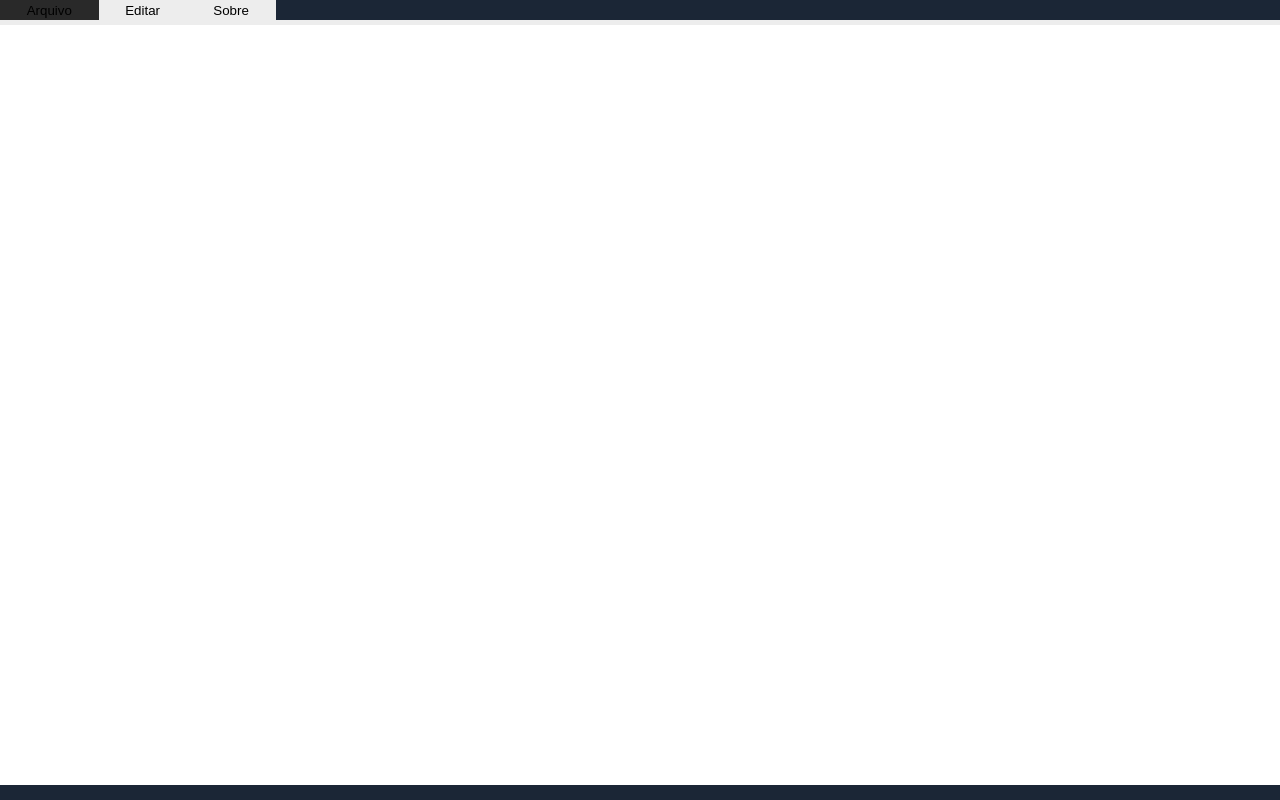
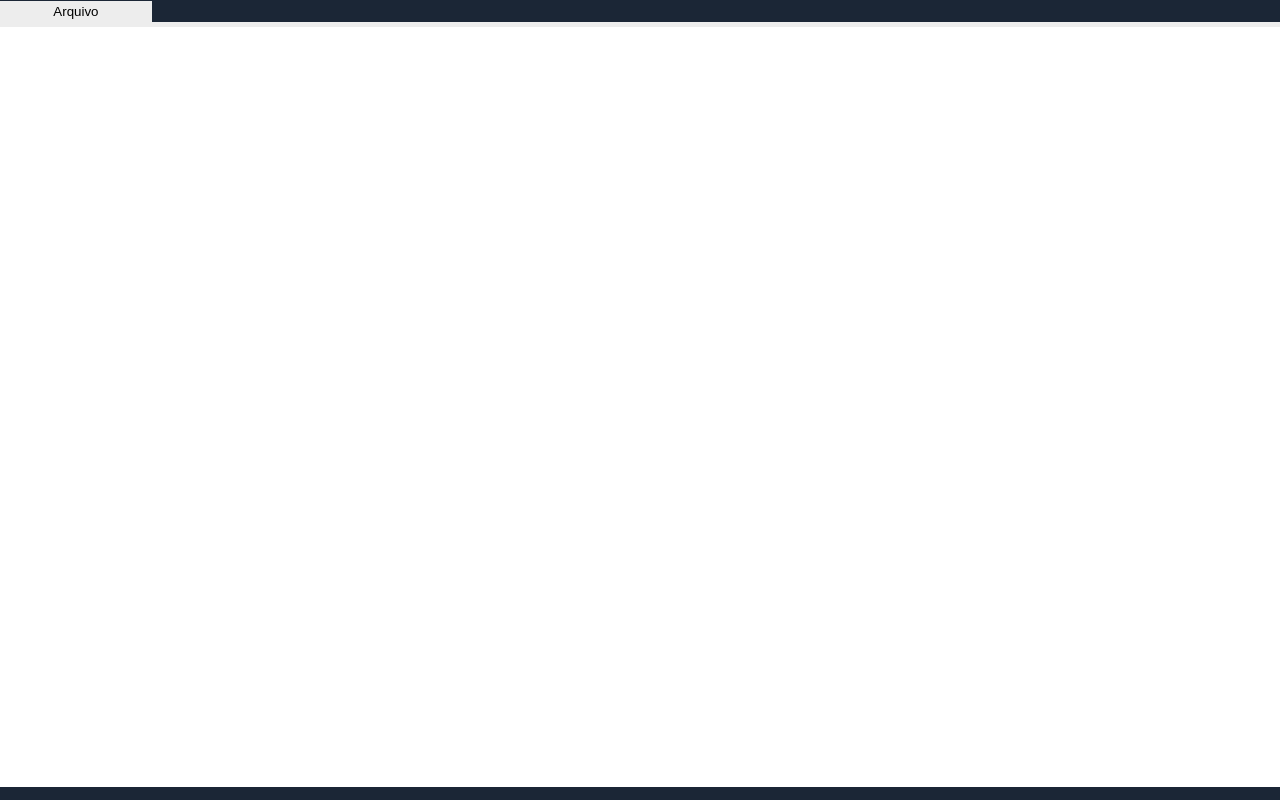
Before and after one commit to JoaoGabrielOliveira/praticing, a React (Vite) app in the folder frontend/: page / in a window 1280 px wide. Built offline with nearby package versions, Linux system fonts and the light colour scheme.

Commit message:
Implement NavCollection Improve Nav and style

```diff
--- a/frontend/src/components/Nav/NavItem.jsx
+++ b/frontend/src/components/Nav/NavItem.jsx
@@ -1,30 +1,10 @@
 import React, {useState} from 'react';
 
     function NavItem(props){
-    const [showOptions, setShowOptions] = useState(false)
-
-    const handleShowOptions = () => {
-        console.info("State is True");
-        setShowOptions(true)
-    }
-
-    const handleCloseWhenBlur = () => {
-        alert("Saiu de foco")
-        setShowOptions(false)
-    }
-
-    let items;
-    if (props.items?.length > 0){
-        items = <ul>{props.items.map(element =>
-                <li key={element.key}>{element}</li>
-            )}</ul>;
-    }
-
 
     return (
         <button onClick={props.onClick}>
             <label>{props.label}</label>
-            {showOptions ? items : ""}
         </button>
     )
 }
--- a/frontend/src/components/Nav/index.jsx
+++ b/frontend/src/components/Nav/index.jsx
@@ -1,9 +1,17 @@
 import React from 'react';
+import NavCollection from './NavCollection';
 import NavItem from './NavItem';
 import "./style.css";
 
+/*
+*/
+//<NavItem label="Editar" />
+//<NavItem label="Sobre" />
+
 export default () => <nav>
-    <NavItem label="Arquivo" />
-    <NavItem label="Editar" />
-    <NavItem label="Sobre" />
+    <NavCollection label="Arquivo">
+        <NavItem label="Criar novo arquivo" onClick={() => alert("Novo")}/>
+        <NavItem label="Abrir arquivo" onClick={() => alert("Abrir")}/>
+        <NavItem label="Salvar arquivo" onClick={() => alert("Salvar")}/>
+    </NavCollection>
 </nav>
--- a/frontend/src/components/Nav/style.css
+++ b/frontend/src/components/Nav/style.css
@@ -1,29 +1,35 @@
 nav {
     display: flex;
-    flex-direction: 1 0 0;
+    flex: 1 0 0;
     border-bottom: 5px solid var(--button-bg-color);
 }
 
-nav * {
+nav > * {
     user-select: none;
+    min-width: 2em;
 }
 
-nav > button {
+nav span.menuDropdown {
+    position: relative;
+    display: inline-block;
+}
+
+nav button {
     border: none;
     background: var(--button-bg-color);
-
-    padding: 0.2em 2em;
-    display: block;
-    list-style: none;
+    padding: 0.2em 4em;
 }
 
-nav > button ul li {
-    width: 100%;
-    display: block;
-    list-style: none;
-}
-
-nav > button:hover,  button ul li:hover {
+nav button:hover {
     background: var(--button-bg-color-dark);
     cursor: pointer;
 }
+
+span.menuDropdown ul {
+    position: absolute;
+    width: 100%;
+}
+
+span.menuDropdown ul li {
+    list-style: none;
+}
```
